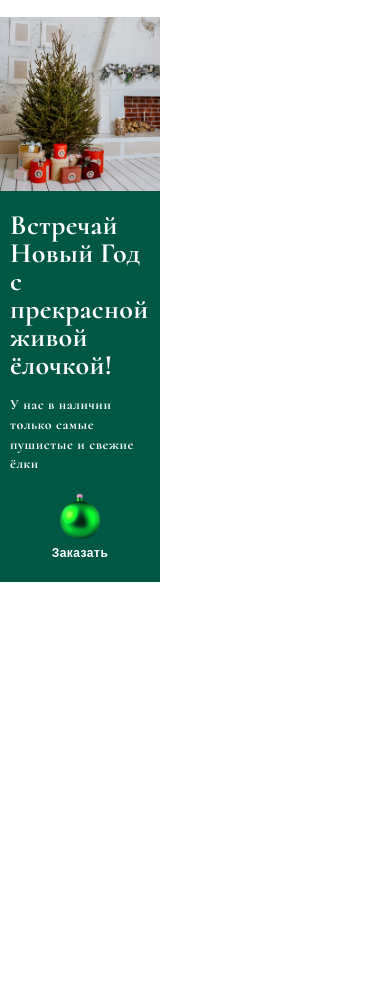
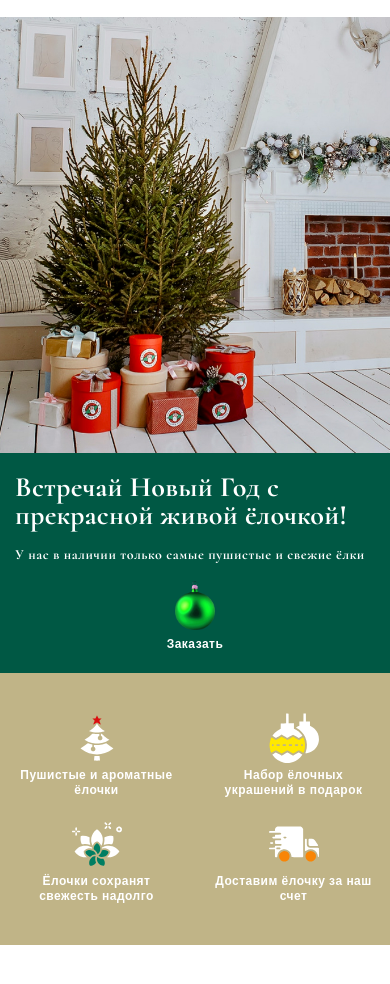
Before and after one commit to vladimirplyukhin89/Christmas-trees, a plain HTML site: page index.html in a window 390 px wide. Shown: the part 108-1092 px from the top of the page. Before the commit the page ends 908 px from the top, so only its background shows below. Drawn offline with Linux system fonts and the light colour scheme; no server answers.

Commit message:
Добавил секцию преимущества и сделал адаптив

```diff
--- a/index.html
+++ b/index.html
@@ -7,9 +7,25 @@
     <meta name="viewport" content="width=device-width, initial-scale=1.0">
     <title>Christmas Trees - Встречай Новый Год с прекрасной живой ёлочкой!</title>
     <link rel="preload" href="fonts/cormorant-v11-latin_cyrillic-700.woff2" as="font" type="font/woff2" crossorigin>
+    <style>
+        :root {
+            --main-color: #fff;
+            --second-color: #262626;
+            --one-color: #00654E;
+            --two-color: #006E55;
+            --three-color: #005844;
+            --main-bg-color: #005844;
+            --second-bg-color: #C0B487;
+            --trigger-color: #E6AB39;
+            --url-features-one: url("../img/tree.svg");
+            --url-features-two: url("../img/balls.svg");
+            --url-features-three: url("../img/flowers.svg");
+            --url-features-four: url("../img/delivery-truck.svg");
+        }
+    </style>
     <link rel="stylesheet" href="styles/normalize.css">
+    <link rel="stylesheet" href="ball/ball.css">
     <link rel="stylesheet" href="styles/index.css">
-    <link rel="stylesheet" href="ball/ball.css">
     <script src="ball/ball.js" defer></script>
 </head>
 
@@ -73,7 +89,13 @@
 
         <section class="features">
             <div class="container">
-
+                <h2 class="visually-hidden">Преимущества</h2>
+                <ul class="features__list">
+                    <li class="features__item features__item_one">Пушистые и ароматные ёлочки</li>
+                    <li class="features__item features__item_two">Набор ёлочных украшений в подарок</li>
+                    <li class="features__item features__item_three">Ёлочки сохранят свежесть надолго</li>
+                    <li class="features__item features__item_four">Доставим ёлочку за наш счет</li>
+                </ul>
             </div>
         </section>
 
--- a/styles/default.css
+++ b/styles/default.css
@@ -1,12 +1,4 @@
-:root {
-    --main-color: #fff;
-    --second-color: #262626;
-    --one-color: #00654E;
-    --two-color: #006E55;
-    --three-color: #005844;
-    --main-bg-color: #005844;
-    --second-bg-color: #C0B487;
-    --trigger-color: #E6AB39;;
+html {
     box-sizing: border-box;
 }
 
@@ -66,6 +58,17 @@ button {
     cursor: pointer;
 }
 
+.visually-hidden {
+    position: absolute;
+    clip: rect(1px, 1px, 1px, 1px);
+    padding: 0;
+    margin: 0;
+    border: none;
+    height: 1px;
+    width: 1px;
+    overflow: hidden;
+}
+
 @media (max-width: 1440px) {
     .container {
     padding: 0 42px;
@@ -74,7 +77,7 @@ button {
 
 @media (max-width: 1000px){
     .container {
-    padding: 0 39px;
+    padding: 0;
   }
 }
 
--- /dev/null
+++ b/styles/features.css
@@ -0,0 +1,87 @@
+.features {
+    background-color: var(--second-bg-color);
+    padding: 40px 0;
+    color: var(--main-color);
+}
+
+.features__list {
+    display: flex;
+    gap: 30px;
+    justify-content: space-between;
+}
+
+.features__item {
+    flex-basis: 236px;
+    padding-top: 115px;
+    text-align: center;
+    font-weight: 700;
+    font-size: 18px;
+    line-height: 130%;
+    letter-spacing: 0.04em;
+    background-position: center top;
+    background-repeat: no-repeat;
+    background-size: 100px;
+}
+
+.features__item_one {
+    background-image: var(--url-features-one);
+}
+.features__item_two {
+    background-image: var(--url-features-two);
+}
+.features__item_three {
+    background-image: var(--url-features-three);
+}
+.features__item_four {
+    background-image: var(--url-features-four);
+}
+
+@media (max-width: 1440px) {
+
+}
+@media (max-width: 1200px) {
+    .features__item {
+        flex-basis: 190px;
+        font-size: 16px;
+        background-size: 80px;
+        padding-top: 90px;
+     }
+
+}
+@media (max-width: 1000px) {
+    .features__list {
+        gap: 14px;
+    }
+
+    .features__item {
+        flex-basis: 162px;
+        font-size: 14px;
+        background-size: 60px;
+        padding-top: 70px;
+    }
+}
+@media (max-width: 760px) {
+    .features__list {
+        flex-wrap: wrap;
+        justify-content: space-around;
+        gap: 20px 50px;
+    }
+
+    .features__item {
+        flex-basis: 200px;
+    }
+}
+
+@media (max-width: 580px) {
+     .features__list {
+        gap: 20px 24px;
+    }
+
+    .features__item {
+        flex-basis: 46%;
+        font-size: 12px;
+        background-size: 50px;
+        padding-top: 55px;
+    }
+
+}
--- a/styles/hero.css
+++ b/styles/hero.css
@@ -59,9 +59,9 @@
 }
 
 @media (max-width: 1440px) {
-    .hero {
-        width: 41vw;
-    }
+    /*.hero {
+        /*width: 41vw;*/
+    }*/
 
     .hero__left {
         margin-left: -70px;
@@ -84,7 +84,8 @@
 
 @media (max-width: 1200px) {
     .hero__left {
-        margin-left: -42px;
+        /*margin-left: -42px;*/
+        margin-right: 50px
     }
 
     .hero__right {
@@ -116,7 +117,7 @@
 
 @media (max-width: 1000px) {
     .hero__left {
-        margin-left: -39px;
+        margin-left: -40px;
         margin-right: 50px;
     }
 
@@ -145,6 +146,7 @@
     }
 
 }
+
 @media (max-width: 760px) {
     .hero__container {
         flex-direction: column;
@@ -164,7 +166,8 @@
 
 @media (max-width: 580px) {
     .hero__left {
-        margin: 0 -10px;
+        margin: 0 -15px;
+        padding-right: 0;
     }
 
     .hero__title {
--- a/styles/index.css
+++ b/styles/index.css
@@ -5,3 +5,4 @@
 @import "./burger.css";
 @import "./logo.css";
 @import "./hero.css";
+@import "./features.css";
```
Also changed, not shown: img/flowers.svg (added).
